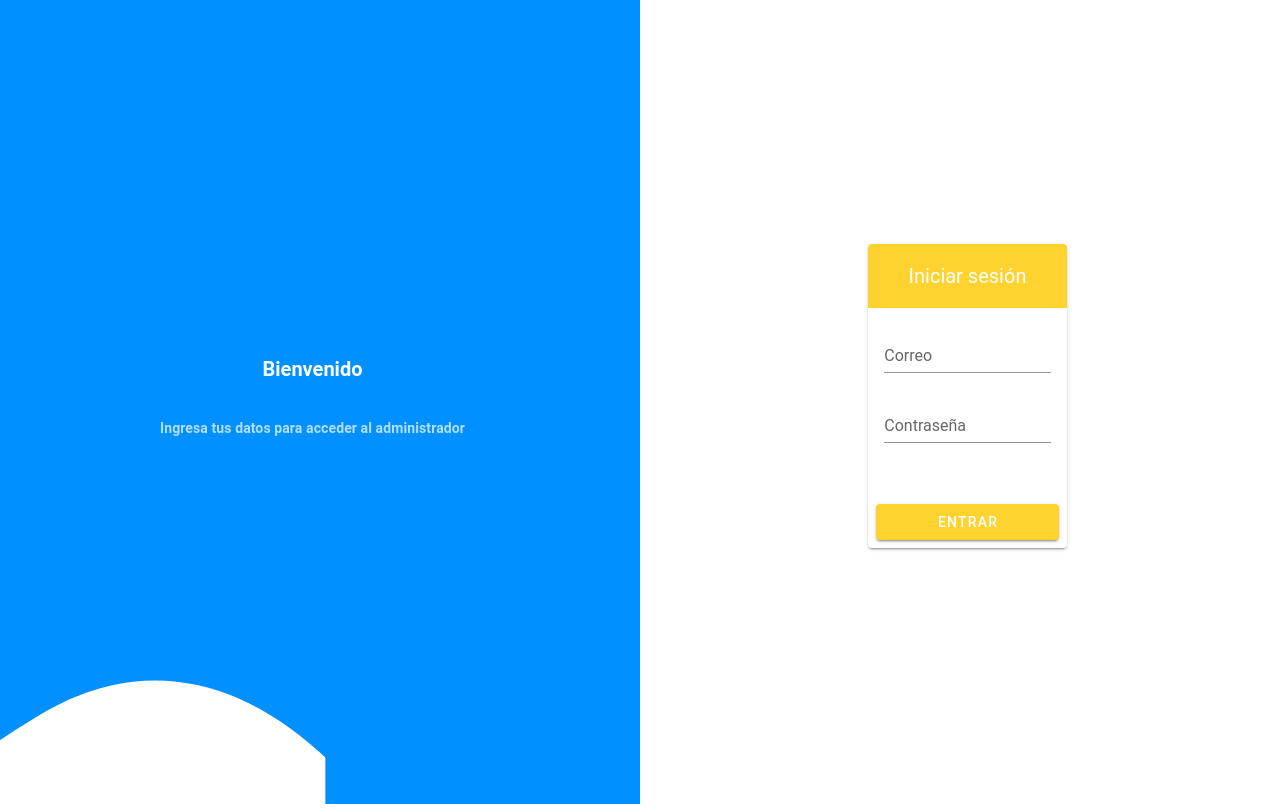
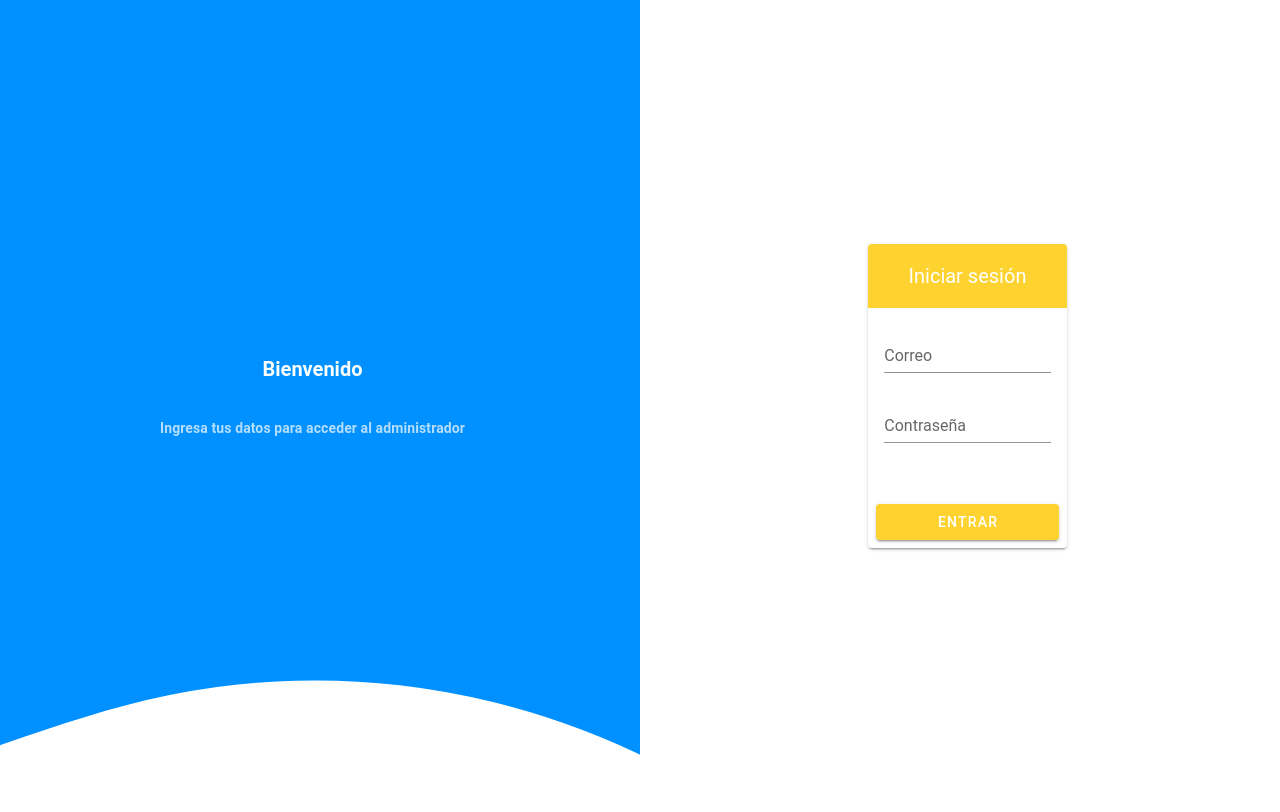
Before and after one commit to seevaaluu/hannawsoftware_front, a Vue app: page /login in a window 1280 px wide. Built offline with nearby package versions, Linux system fonts and the light colour scheme.

Commit message:
login details

```diff
--- a/src/views/LoginComponent.vue
+++ b/src/views/LoginComponent.vue
@@ -70,7 +70,7 @@
     position: absolute;
     bottom: -1%;
     left: 0;
-      width: 52%;
+    width: 101%;
     overflow: hidden;
     line-height: 0;
     transform: rotate(180deg);
```
Lines whose indentation alone changed are shown as unchanged.
